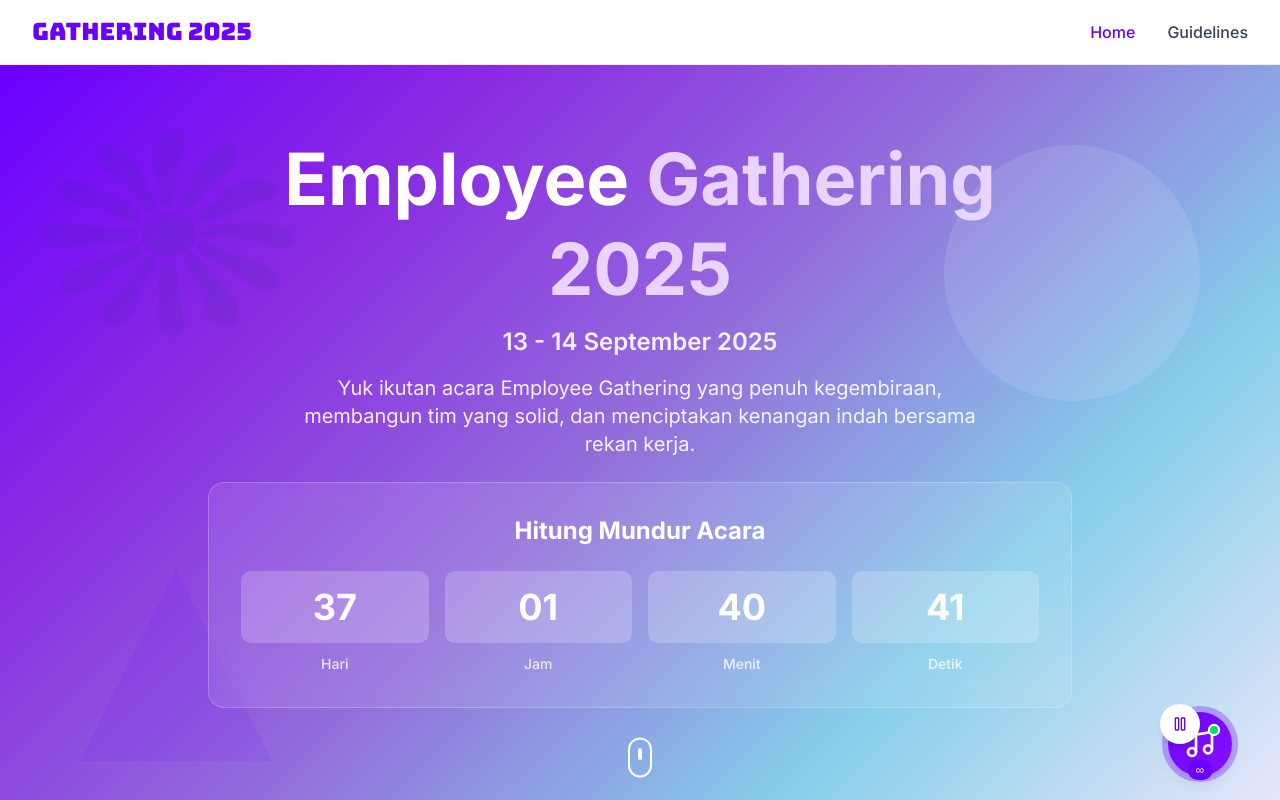
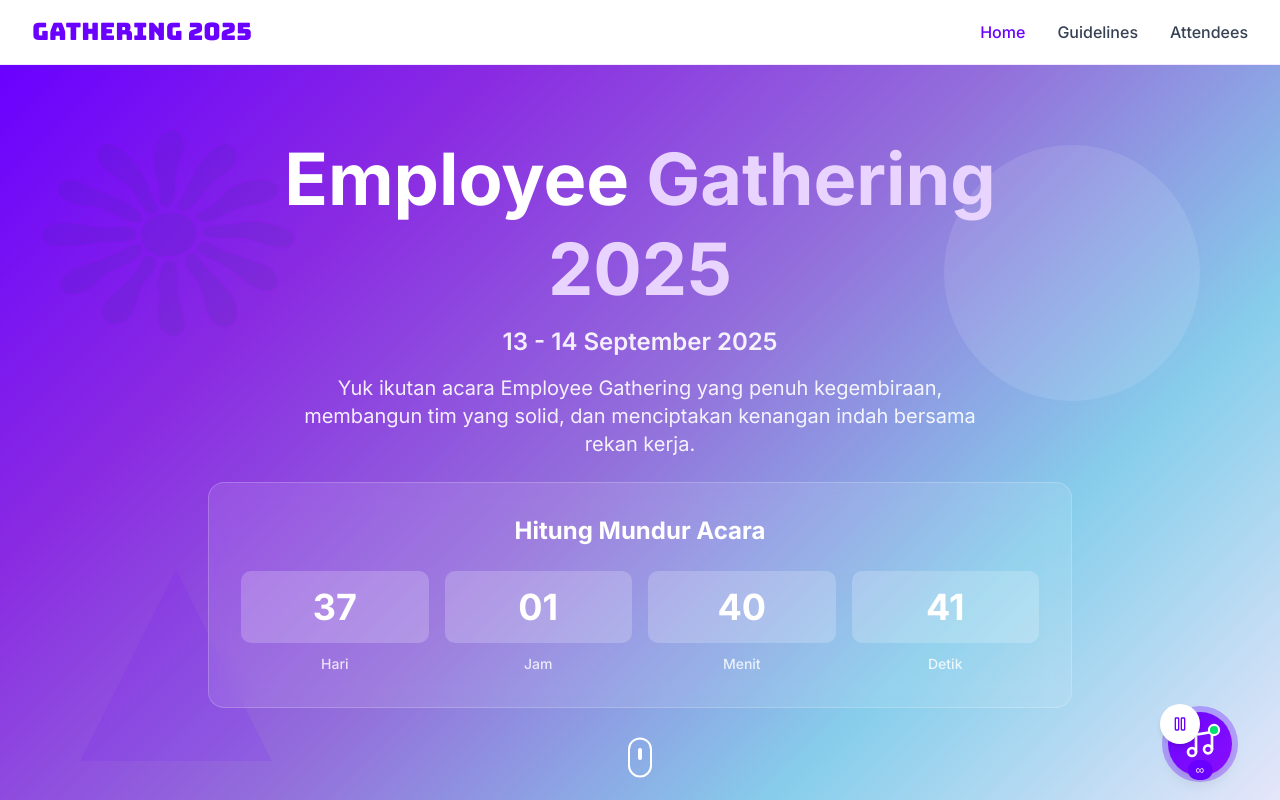
Before and after one commit to mirzaq19/sigs-gathering, a Next.js app: page / in a window 1280 px wide. Shown: the top 800 px of the page. Built offline with nearby package versions, Linux system fonts and the light colour scheme.

Commit message:
fix: uncomment 'Attendees' navigation item for improved accessibility

```diff
--- a/components/navigation.tsx
+++ b/components/navigation.tsx
@@ -22,7 +22,7 @@ const navItems = [
   // { href: '/teams', label: 'Teams' },
   // { href: '/schedule', label: 'Schedule' },
   { href: '/guidelines', label: 'Guidelines' },
-  // { href: '/attendees', label: 'Attendees' },
+  { href: '/attendees', label: 'Attendees' },
 ];
 
 const Navigation = () => {
```
